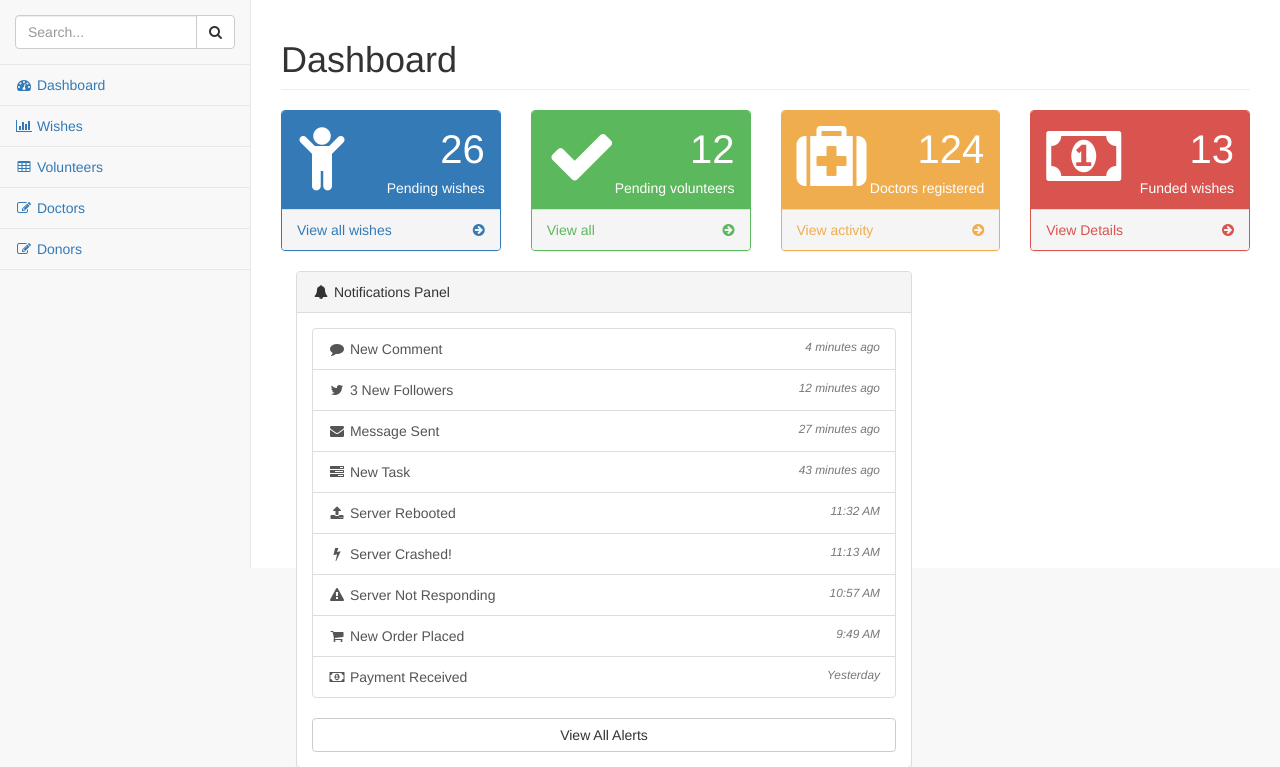
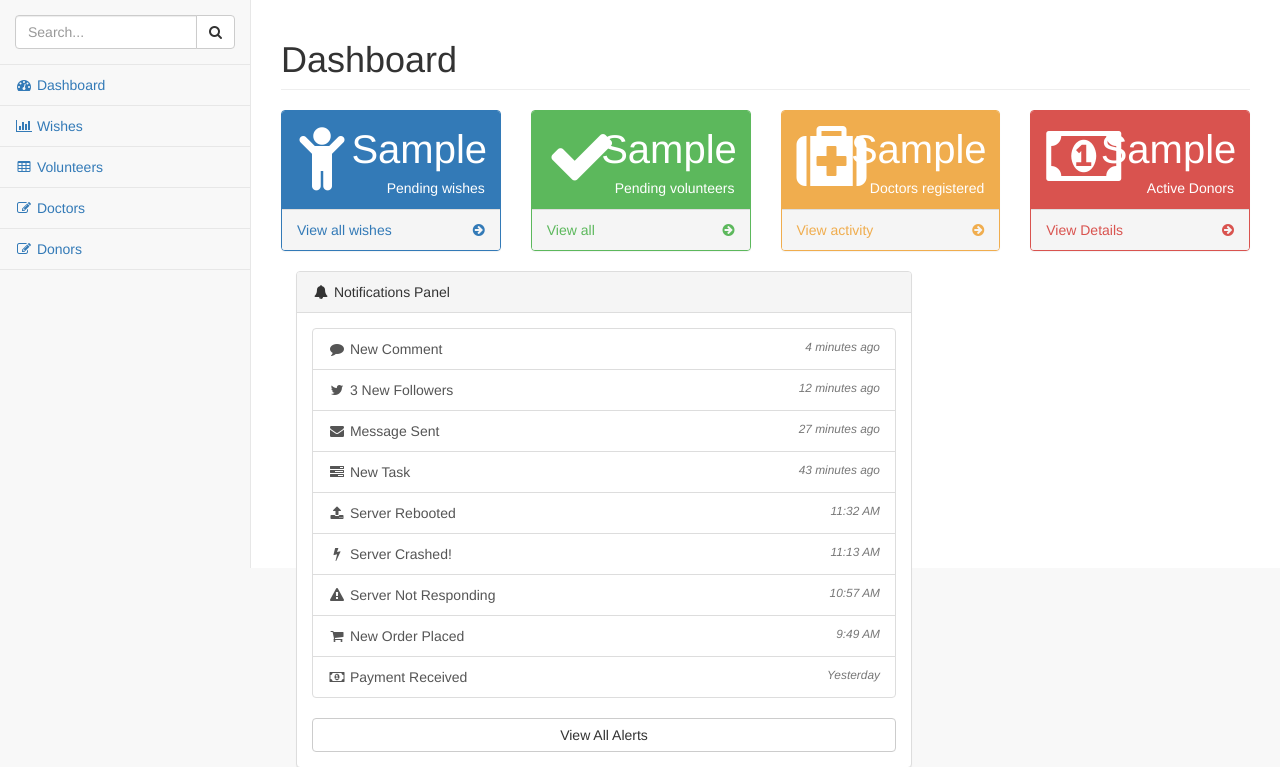
Before and after one commit to Mumbai2017/team-12, a Django app: template CFG/templates/MakeAWish/index.html in a window 1280 px wide. Shown: the part 51-818 px from the top of the page. Run offline with Django 3.2, Linux system fonts and the light colour scheme; the template is opened without the code that fills it: most values are stand-ins (such as "Sample title", 1, 10 or a date in 2020); parts of the project's set-up code (start-up, migrations or seed data) failed here and were passed over; some libraries are stand-ins or nearby versions.

Commit message:
Dynamic Admin panel

```diff
--- a/CFG/MakeAWish/models.py
+++ b/CFG/MakeAWish/models.py
@@ -71,7 +71,7 @@ class Doctor(models.Model):
     contact_no = models.BigIntegerField()
 
     def __str__(self):
-        return self.name;
+        return self.name
 
 
 class Donor(models.Model):
@@ -83,7 +83,7 @@ class Donor(models.Model):
     amount = models.IntegerField()
 
     def __str__(self):
-        self.name
+        return self.name
 
 
 class Transaction(models.Model):
--- a/CFG/templates/MakeAWish/index.html
+++ b/CFG/templates/MakeAWish/index.html
@@ -142,7 +142,7 @@
                                 <i class="fa fa-child fa-5x"></i>
                             </div>
                             <div class="col-xs-9 text-right">
-                                <div class="huge">26</div>
+                                <div class="huge">{{pending_wishes}}</div>
                                 <div>Pending wishes</div>
                             </div>
                         </div>
@@ -164,7 +164,7 @@
                                 <i class="fa fa-check fa-5x"></i>
                             </div>
                             <div class="col-xs-9 text-right">
-                                <div class="huge">12</div>
+                                <div class="huge">{{ pending_approval }}</div>
                                 <div>Pending volunteers</div>
                             </div>
                         </div>
@@ -186,7 +186,7 @@
                                 <i class="fa fa-medkit fa-5x"></i>
                             </div>
                             <div class="col-xs-9 text-right">
-                                <div class="huge">124</div>
+                                <div class="huge">{{doc_list}}</div>
                                 <div>Doctors registered</div>
                             </div>
                         </div>
@@ -208,8 +208,8 @@
                                 <i class="fa fa-money fa-5x"></i>
                             </div>
                             <div class="col-xs-9 text-right">
-                                <div class="huge">13</div>
-                                <div>Funded wishes</div>
+                                <div class="huge">{{active_donors}}</div>
+                                <div>Active Donors</div>
                             </div>
                         </div>
                     </div>
```
Also changed, not shown: CFG/MakeAWish/views.py (+11 -4 lines).
